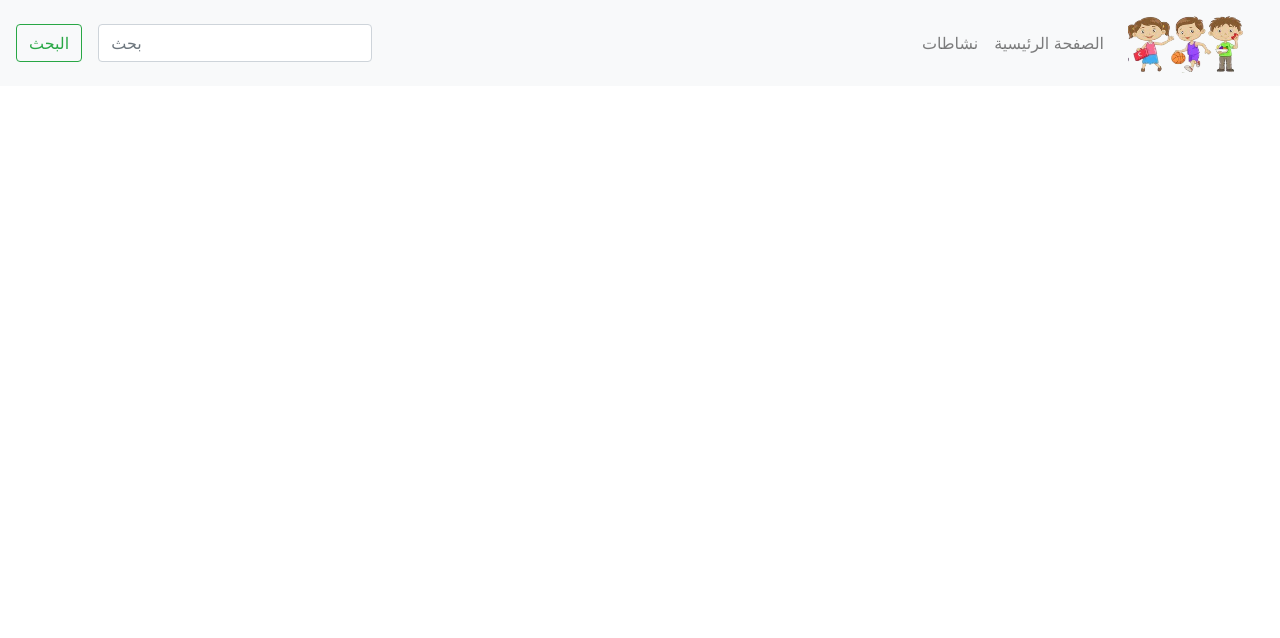
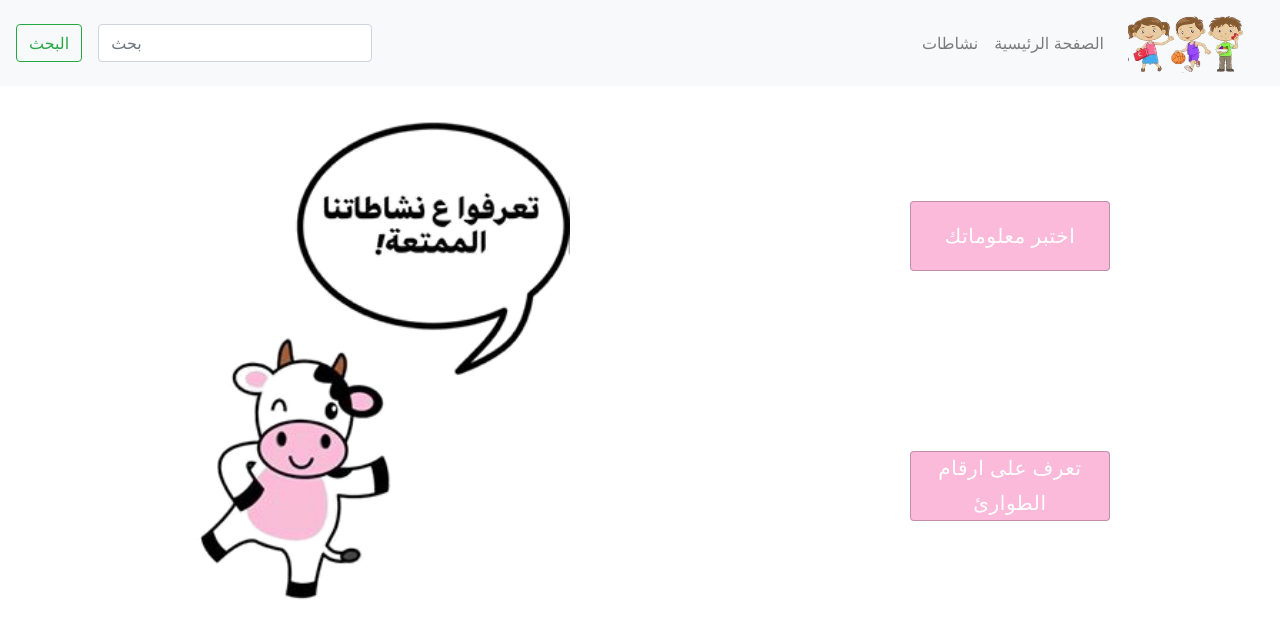
Before and after one commit to MohammadHijaz/MooAid, a React (Create React App) app: page /activities in a window 1280 px wide. Shown: the top 638 px of the page. Built offline with nearby package versions, Linux system fonts and the light colour scheme.

Commit message:
added an activities page

```diff
--- a/src/App.js
+++ b/src/App.js
@@ -9,6 +9,7 @@ import Injury from "./Injury.js";
 import FirstInjury from "./FirstInjury.js";
 import Bites from "./Bites";
 import Emergency from "./emergency";
+import Activities from "./activities";
 
 import { BrowserRouter as Router, Switch, Route, Link } from "react-router-dom";
 function App() {
@@ -47,6 +48,9 @@ function App() {
           <Route path="/emergency">
             <Emergency />
           </Route>
+          <Route path="/activities">
+            <Activities />
+          </Route>
         </Switch>
       </Router>
     </React.Fragment>
--- a/src/Navbar.js
+++ b/src/Navbar.js
@@ -28,7 +28,7 @@ const navigantionBar = () => {
           <Nav.Link href="/home" style={{ marginRight: "1em" }}>
             الصفحة الرئيسية
           </Nav.Link>
-          <Nav.Link href="/quiz">نشاطات </Nav.Link>
+          <Nav.Link href="/activities">نشاطات </Nav.Link>
         </Nav>
       </Navbar.Collapse>
       <Form inline>
--- /dev/null
+++ b/src/activities.js
@@ -0,0 +1,69 @@
+import React from "react";
+import Cow from "./Images/activitiesCow.png";
+import { makeStyles } from "@material-ui/core/styles";
+import Button from "@material-ui/core/Button";
+import { Link } from "react-router-dom";
+
+const useStyles = makeStyles(() => ({
+  container: {
+    display: "flex",
+    flexDirection: "row",
+    justifyContent: "space-around",
+    height: "100%",
+    width: "100%",
+    marginTop: "25px",
+  },
+  imgs: {
+    width: "400px",
+    height: "500px",
+  },
+  buttons: {
+    display: "flex",
+    flexDirection: "column",
+    justifyContent: "space-around",
+  },
+}));
+const Activities = () => {
+  const classes = useStyles();
+  return (
+    <div className={classes.container}>
+      <div>
+        <img src={Cow} alt="" className={classes.imgs} />
+      </div>
+      <div className={classes.buttons}>
+        <Link to="/quiz">
+          <Button
+            variant="outlined"
+            size="large"
+            style={{
+              color: "white",
+              backgroundColor: "#fbbada",
+              width: "200px",
+              fontSize: "20px",
+              height: "70px",
+            }}
+          >
+            اختبر معلوماتك
+          </Button>
+        </Link>
+
+        <Link to="/emergency">
+          <Button
+            variant="outlined"
+            size="large"
+            style={{
+              color: "white",
+              backgroundColor: "#fbbada",
+              width: "200px",
+              fontSize: "20px",
+              height: "70px",
+            }}
+          >
+            تعرف على ارقام الطوارئ
+          </Button>
+        </Link>
+      </div>
+    </div>
+  );
+};
+export default Activities;
```
Also changed, not shown: src/Images/activitiesCow.png (added).
